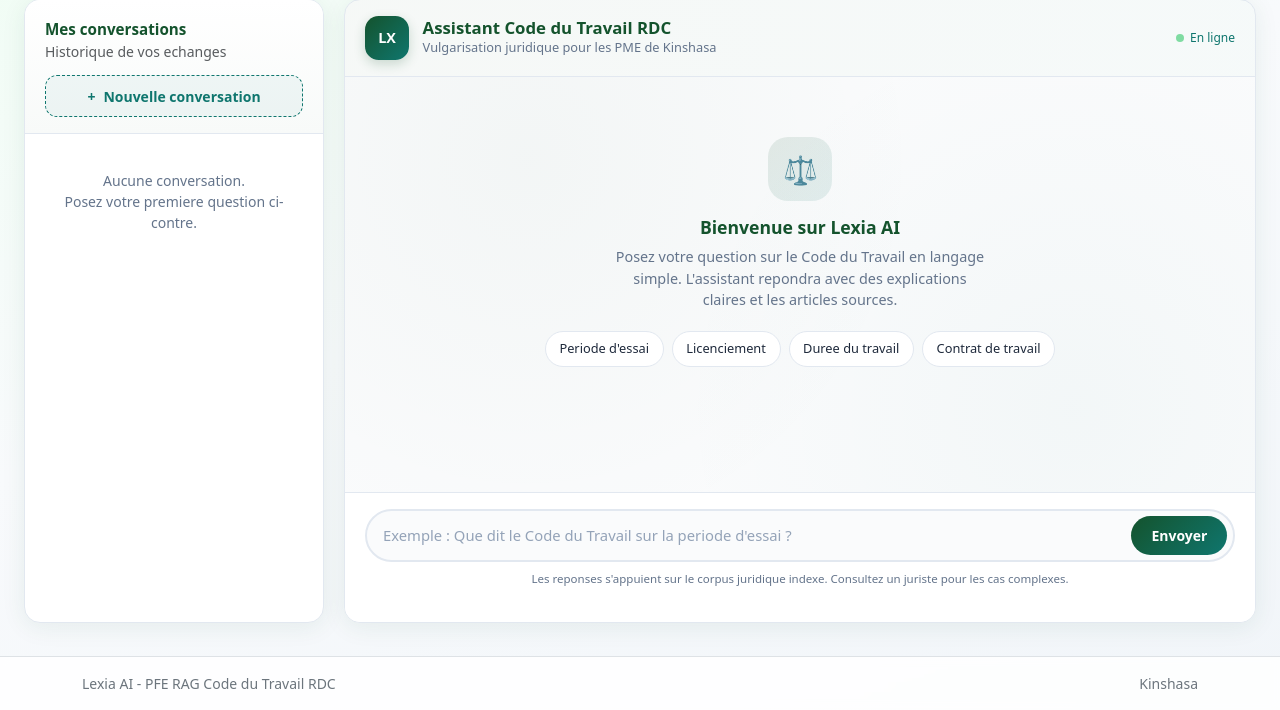
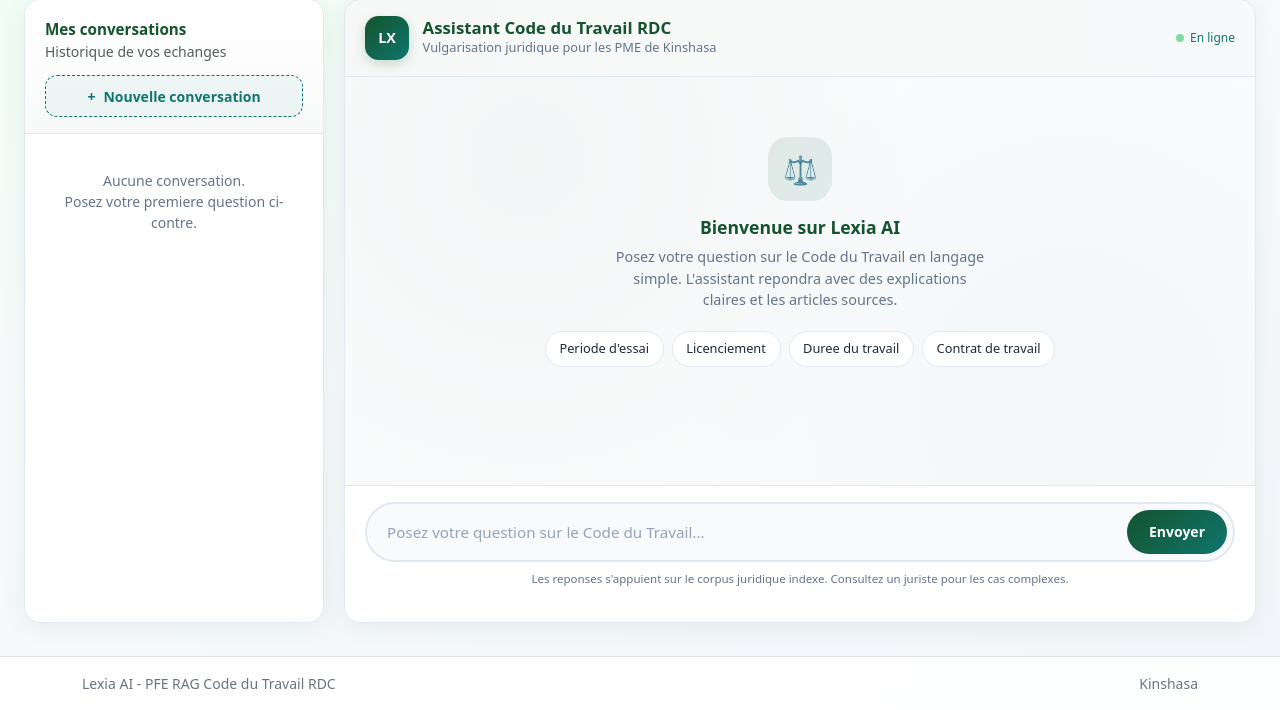
Before and after one commit to Gbelsalvador/lexia, a Django app: page /chatbot/ in a window 1280 px wide. Shown: the part 90-800 px from the top of the page. Run offline with Django 5.2, Linux system fonts and the light colour scheme; the visitor is signed in with stand-in values (Sample User, id 1); data that the repository does not hold is empty.

Commit message:
amelioration design 2

```diff
--- a/chatbot/views.py
+++ b/chatbot/views.py
@@ -58,6 +58,7 @@ def chat_view(request: HttpRequest) -> HttpResponse:
 
     active_conversation: Conversation | None = None
     conversation_id = request.GET.get("conversation")
+    nouvelle_conversation = request.GET.get("nouveau") == "1"
 
     if conversation_id:
         active_conversation = get_object_or_404(
@@ -65,7 +66,7 @@ def chat_view(request: HttpRequest) -> HttpResponse:
             pk=conversation_id,
             utilisateur=request.user,
         )
-    elif conversations:
+    elif not nouvelle_conversation and conversations.exists():
         active_conversation = conversations.first()
 
     chat_messages = []
@@ -76,6 +77,7 @@ def chat_view(request: HttpRequest) -> HttpResponse:
         "conversations": conversations,
         "active_conversation": active_conversation,
         "chat_messages": chat_messages,
+        "nouvelle_conversation": nouvelle_conversation,
     }
     return render(request, "chatbot/chat.html", context)
 
--- a/config/settings.py
+++ b/config/settings.py
@@ -115,7 +115,7 @@ STATIC_ROOT = BASE_DIR / "staticfiles"
 STATICFILES_DIRS = [BASE_DIR / "static"]
 STATICFILES_STORAGE = (
     "django.contrib.staticfiles.storage.StaticFilesStorage"
-    if "test" in sys.argv
+    if DEBUG or "test" in sys.argv
     else "whitenoise.storage.CompressedManifestStaticFilesStorage"
 )
 
--- a/static/chatbot/chat.css
+++ b/static/chatbot/chat.css
@@ -1,3 +1,14 @@
+/* Variables locales (fallback si styles.css absent) */
+.chat-layout {
+    --lexia-primary: #14532d;
+    --lexia-accent: #0f766e;
+    --lexia-border: #e2e8f0;
+    --lexia-text: #1e293b;
+    --lexia-text-muted: #64748b;
+    --lexia-shadow: 0 4px 24px rgba(20, 83, 45, 0.08);
+    --lexia-radius: 1rem;
+}
+
 /* Layout principal */
 .chat-page {
     max-width: 1400px;
@@ -425,55 +436,73 @@
     background: #fff;
 }
 
+.chat-form input[type="hidden"] {
+    display: none;
+}
+
 .chat-input-wrapper {
     display: flex;
-    gap: 0.65rem;
-    align-items: center;
-    padding: 0.35rem 0.35rem 0.35rem 1rem;
+    align-items: stretch;
+    gap: 0.5rem;
+    padding: 0.4rem;
     border: 2px solid var(--lexia-border);
-    border-radius: 2rem;
-    background: #fafbfc;
+    border-radius: 999px;
+    background: #f8fafc;
     transition: border-color 0.2s ease, box-shadow 0.2s ease;
 }
 
 .chat-input-wrapper:focus-within {
     border-color: var(--lexia-accent);
-    box-shadow: 0 0 0 3px rgba(15, 118, 110, 0.12);
+    box-shadow: 0 0 0 3px rgba(15, 118, 110, 0.15);
     background: #fff;
 }
 
-.chat-input-wrapper input {
-    flex: 1;
-    border: none;
-    background: transparent;
-    outline: none;
-    font-size: 0.925rem;
-    padding: 0.5rem 0;
+#chat-input,
+.chat-input-field {
+    flex: 1 1 auto;
+    min-width: 0;
+    width: 100%;
+    border: none !important;
+    background: transparent !important;
+    outline: none !important;
+    box-shadow: none !important;
+    font-size: 0.95rem;
+    padding: 0.65rem 0.85rem;
+    color: var(--lexia-text);
+    appearance: none;
+    -webkit-appearance: none;
 }
 
-.chat-input-wrapper input::placeholder {
+#chat-input::placeholder,
+.chat-input-field::placeholder {
     color: #94a3b8;
 }
 
-.chat-input-wrapper button {
-    border-radius: 2rem;
-    padding: 0.55rem 1.25rem;
+#chat-submit,
+.chat-submit-btn {
+    flex: 0 0 auto;
+    border: none !important;
+    border-radius: 999px !important;
+    padding: 0.65rem 1.35rem !important;
     font-weight: 600;
     font-size: 0.875rem;
+    line-height: 1.2;
     white-space: nowrap;
-    background: linear-gradient(135deg, var(--lexia-primary), var(--lexia-accent));
-    border: none;
-    color: #fff;
+    background: linear-gradient(135deg, #14532d, #0f766e) !important;
+    color: #fff !important;
+    cursor: pointer;
     transition: opacity 0.2s ease, transform 0.15s ease;
 }
 
-.chat-input-wrapper button:hover:not(:disabled) {
-    opacity: 0.92;
-    transform: scale(1.02);
+#chat-submit:hover:not(:disabled),
+.chat-submit-btn:hover:not(:disabled) {
+    opacity: 0.9;
+    transform: translateY(-1px);
 }
 
-.chat-input-wrapper button:disabled {
-    opacity: 0.6;
+#chat-submit:disabled,
+.chat-submit-btn:disabled {
+    opacity: 0.55;
     cursor: not-allowed;
 }
 
@@ -517,12 +546,13 @@
 
 @media (max-width: 576px) {
     .chat-input-wrapper {
-        flex-wrap: wrap;
+        flex-direction: column;
         border-radius: 1rem;
-        padding: 0.65rem;
+        padding: 0.5rem;
     }
 
-    .chat-input-wrapper button {
+    #chat-submit,
+    .chat-submit-btn {
         width: 100%;
     }
 }
--- a/static/chatbot/chat.js
+++ b/static/chatbot/chat.js
@@ -15,6 +15,10 @@
     const feedbackUrl = app.dataset.feedbackUrl;
 
     let conversationId = app.dataset.conversationId || "";
+
+    if (new URLSearchParams(window.location.search).get("nouveau") === "1") {
+        conversationId = "";
+    }
 
     const getCookie = (name) => {
         const value = `; ${document.cookie}`;
--- a/templates/chatbot/chat.html
+++ b/templates/chatbot/chat.html
@@ -20,7 +20,7 @@
         <div class="chat-sidebar-header">
             <h2>Mes conversations</h2>
             <p class="small text-muted mb-0">Historique de vos echanges</p>
-            <a class="btn-new-chat" href="{% url 'chatbot:chat' %}">
+            <a class="btn-new-chat" href="{% url 'chatbot:chat' %}?nouveau=1">
                 <span aria-hidden="true">+</span> Nouvelle conversation
             </a>
         </div>
@@ -124,18 +124,21 @@
         </div>
 
         <div class="chat-input-area">
-            <form id="chat-form">
+            <form id="chat-form" class="chat-form">
                 {% csrf_token %}
                 <div class="chat-input-wrapper">
                     <input
                         id="chat-input"
                         name="question"
                         type="text"
-                        placeholder="Exemple : Que dit le Code du Travail sur la periode d'essai ?"
+                        class="chat-input-field"
+                        placeholder="Posez votre question sur le Code du Travail..."
                         autocomplete="off"
                         required
                     >
-                    <button id="chat-submit" type="submit">Envoyer</button>
+                    <button id="chat-submit" type="submit" class="chat-submit-btn">
+                        Envoyer
+                    </button>
                 </div>
             </form>
             <p class="chat-input-hint">
```
Also changed, not shown: chatbot/tests.py (+15 -0 lines).
